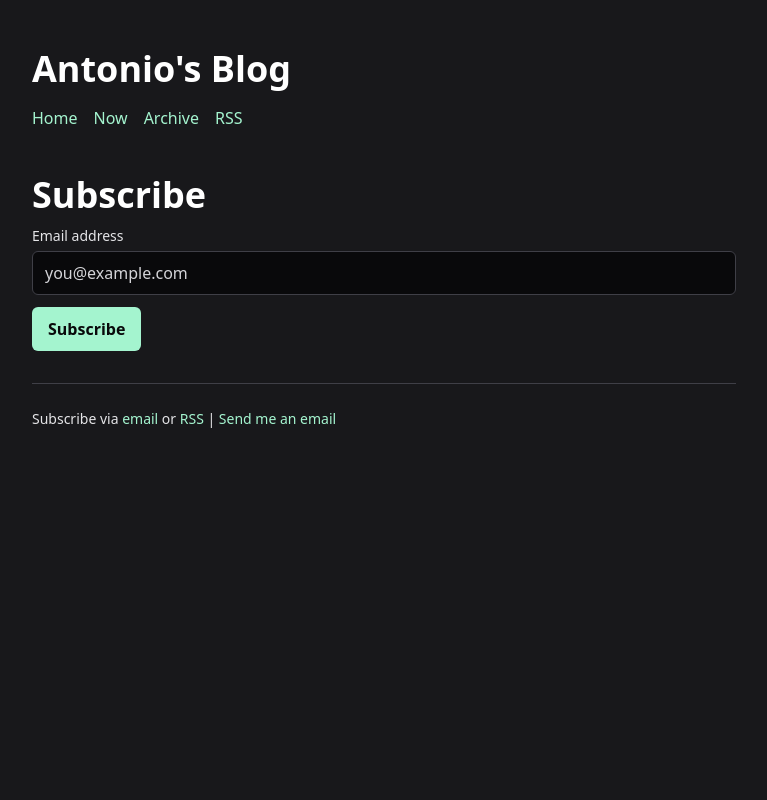
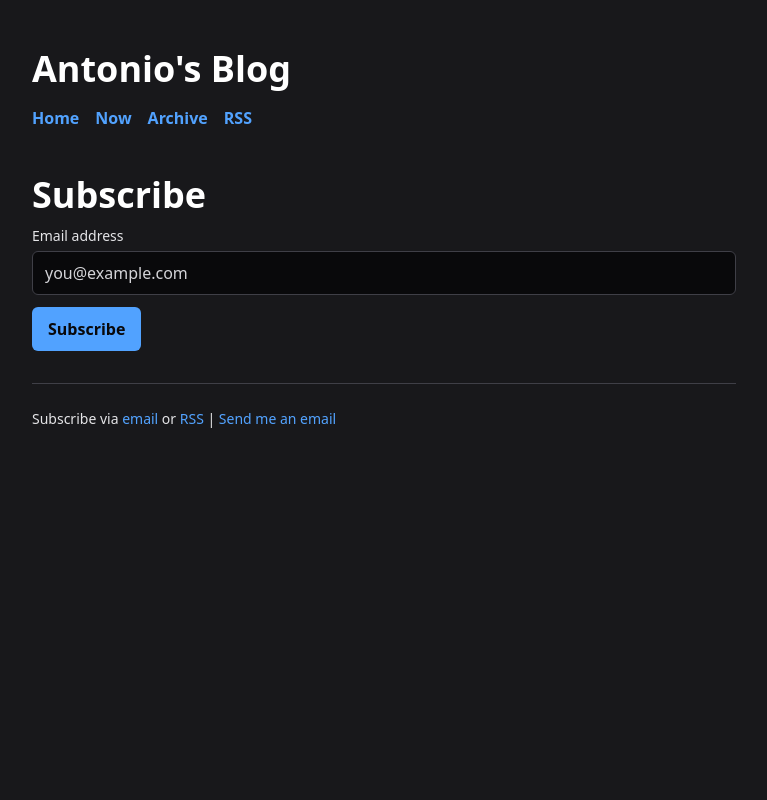
Before and after one commit to Otolock/antoniosantos.io-django, a Django app: page /subscribe/ in a window 1280 px wide. Shown: the whole page, without its empty margins (256-1023 px from the left). Run offline with Django 5.2, Linux system fonts and the light colour scheme.

Commit message:
Update text-color to blue-400

```diff
--- a/blog/static/blog/style.css
+++ b/blog/static/blog/style.css
@@ -8,8 +8,8 @@
     --font-mono: ui-monospace, SFMono-Regular, Menlo, Monaco, Consolas, "Liberation Mono",
       "Courier New", monospace;
     --color-red-200: oklch(88.5% 0.062 18.334);
-    --color-emerald-50: oklch(97.9% 0.021 166.113);
-    --color-emerald-200: oklch(90.5% 0.093 164.15);
+    --color-blue-50: oklch(97% 0.014 254.604);
+    --color-blue-400: oklch(70.7% 0.165 254.624);
     --color-zinc-50: oklch(98.5% 0 0);
     --color-zinc-100: oklch(96.7% 0.001 286.375);
     --color-zinc-200: oklch(92% 0.004 286.32);
@@ -698,9 +701,10 @@
     display: flex;
     flex-wrap: wrap;
     gap: calc(var(--spacing) * 2);
+    font-weight: var(--font-weight-bold);
   }
   .site-nav a, .site-footer a, .text-link, .post-list-title a, .post-reply a {
-    color: var(--color-emerald-200);
+    color: var(--color-blue-400);
     transition: color 150ms ease, background-color 150ms ease;
   }
   .site-nav a {
@@ -992,7 +996,7 @@
   .subscribe-form button, .comment-form button {
     min-height: 2.75rem;
     border-radius: 0.375rem;
-    background: var(--color-emerald-200);
+    background: var(--color-blue-400);
     color: var(--color-zinc-950);
     font-weight: var(--font-weight-bold);
     padding: calc(var(--spacing) * 2) calc(var(--spacing) * 4);
@@ -1216,11 +1220,77 @@
   syntax: "*";
   inherits: false;
 }
+@property --tw-blur {
+  syntax: "*";
+  inherits: false;
+}
+@property --tw-brightness {
+  syntax: "*";
+  inherits: false;
+}
+@property --tw-contrast {
+  syntax: "*";
+  inherits: false;
+}
+@property --tw-grayscale {
+  syntax: "*";
+  inherits: false;
+}
+@property --tw-hue-rotate {
+  syntax: "*";
+  inherits: false;
+}
+@property --tw-invert {
+  syntax: "*";
+  inherits: false;
+}
+@property --tw-opacity {
+  syntax: "*";
+  inherits: false;
+}
+@property --tw-saturate {
+  syntax: "*";
+  inherits: false;
+}
+@property --tw-sepia {
+  syntax: "*";
+  inherits: false;
+}
+@property --tw-drop-shadow {
+  syntax: "*";
+  inherits: false;
+}
+@property --tw-drop-shadow-color {
+  syntax: "*";
+  inherits: false;
+}
+@property --tw-drop-shadow-alpha {
+  syntax: "<percentage>";
+  inherits: false;
+  initial-value: 100%;
+}
+@property --tw-drop-shadow-size {
+  syntax: "*";
+  inherits: false;
+}
 @layer properties {
   @supports ((-webkit-hyphens: none) and (not (margin-trim: inline))) or ((-moz-orient: inline) and (not (color:rgb(from red r g b)))) {
     *, ::before, ::after, ::backdrop {
       --tw-space-y-reverse: 0;
       --tw-font-weight: initial;
+      --tw-blur: initial;
+      --tw-brightness: initial;
+      --tw-contrast: initial;
+      --tw-grayscale: initial;
+      --tw-hue-rotate: initial;
+      --tw-invert: initial;
+      --tw-opacity: initial;
+      --tw-saturate: initial;
+      --tw-sepia: initial;
+      --tw-drop-shadow: initial;
+      --tw-drop-shadow-color: initial;
+      --tw-drop-shadow-alpha: 100%;
+      --tw-drop-shadow-size: initial;
     }
   }
 }
--- a/blog/tests.py
+++ b/blog/tests.py
@@ -374,7 +374,7 @@ class PostViewTests(TestCase):
         self.assertContains(response, 'class="p-name post-title"')
         self.assertContains(response, 'class="p-author h-card"')
         self.assertNotContains(response, "Published by")
-        self.assertNotContains(response, 'class="u-url text-cyan-200 hover:text-white"')
+        self.assertNotContains(response, 'class="u-url text-blue-200 hover:text-white"')
         self.assertContains(response, 'class="u-url" value="http://testserver/live-post/"')
         self.assertContains(response, 'class="dt-published"')
         self.assertContains(response, 'class="p-summary" value="A live post"')
```
Also changed, not shown: other parts of blog/static/blog/style.css (+18 -15 lines), theme/input.css (+18 -17 lines).
